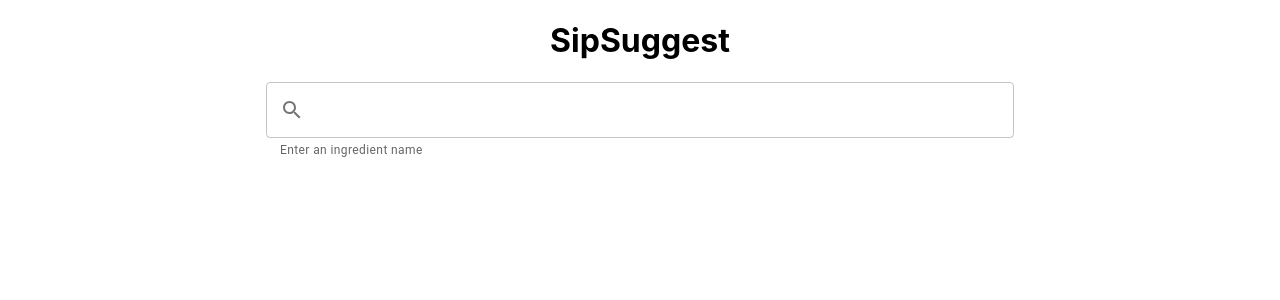
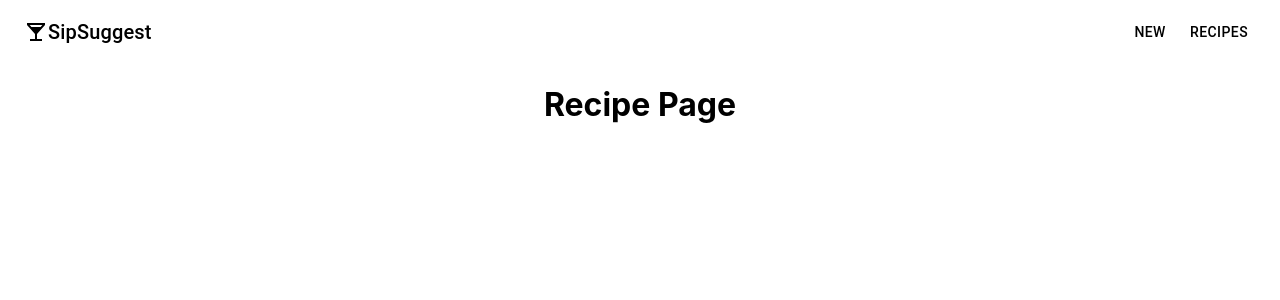
Before and after one commit to Th-429B/SipSuggest, a React (Create React App) app in the folder sipsuggest_frontend/: page /recipes in a window 1280 px wide. Shown: the top 300 px of the page. Built offline with nearby package versions, Linux system fonts and the light colour scheme.

Commit message:
Add navigation pages

```diff
--- a/sipsuggest_frontend/src/App.js
+++ b/sipsuggest_frontend/src/App.js
@@ -2,14 +2,23 @@ import './App.css';
 import axios from 'axios';
 import CocktailTable from './components/cocktailtable';
 import { useEffect, useState } from 'react';
+import { BrowserRouter as Router, Routes, Route } from 'react-router-dom';
+import HomePage from './pages/homepage';
+import RecipePage from './pages/recipepage';
+import NewPage from './pages/newpage';
+
 
 function App() {
 
   return (
-    <div className="App">
-      <h1>SipSuggest</h1>
-      <CocktailTable />
-    </div>
+    <Router>
+      <Routes>
+        <Route path="/" element={<HomePage />} />
+        <Route path="/recipes" element={<RecipePage />} />
+        <Route path="/new" element={<NewPage />} />
+
+      </Routes>
+    </Router>
   );
 }
 
--- /dev/null
+++ b/sipsuggest_frontend/src/pages/homepage.js
@@ -0,0 +1,16 @@
+import React from 'react'
+import CocktailTable from '../components/cocktailtable'
+import { Box } from '@mui/material'
+import Header from '../components/header'
+
+function HomePage() {
+  return (
+    <Box sx={{textAlign: 'center'}}>
+      <Header/>
+      <h1>SipSuggest</h1>
+      <CocktailTable />
+    </Box>
+  )
+}
+
+export default HomePage
--- /dev/null
+++ b/sipsuggest_frontend/src/pages/newpage.js
@@ -0,0 +1,15 @@
+import React from 'react'
+import CocktailTable from '../components/cocktailtable'
+import { Box } from '@mui/material'
+import Header from '../components/header'
+
+function NewPage() {
+  return (
+    <Box sx={{textAlign: 'center'}}>
+      <Header/>
+      <h1>newpage</h1>
+    </Box>
+  )
+}
+
+export default NewPage
--- /dev/null
+++ b/sipsuggest_frontend/src/pages/recipepage.js
@@ -0,0 +1,15 @@
+import React from 'react'
+import CocktailTable from '../components/cocktailtable'
+import { Box } from '@mui/material'
+import Header from '../components/header'
+
+function RecipePage() {
+  return (
+    <Box sx={{textAlign: 'center'}}>
+      <Header/>
+      <h1>Recipe Page</h1>
+    </Box>
+  )
+}
+
+export default RecipePage
```
